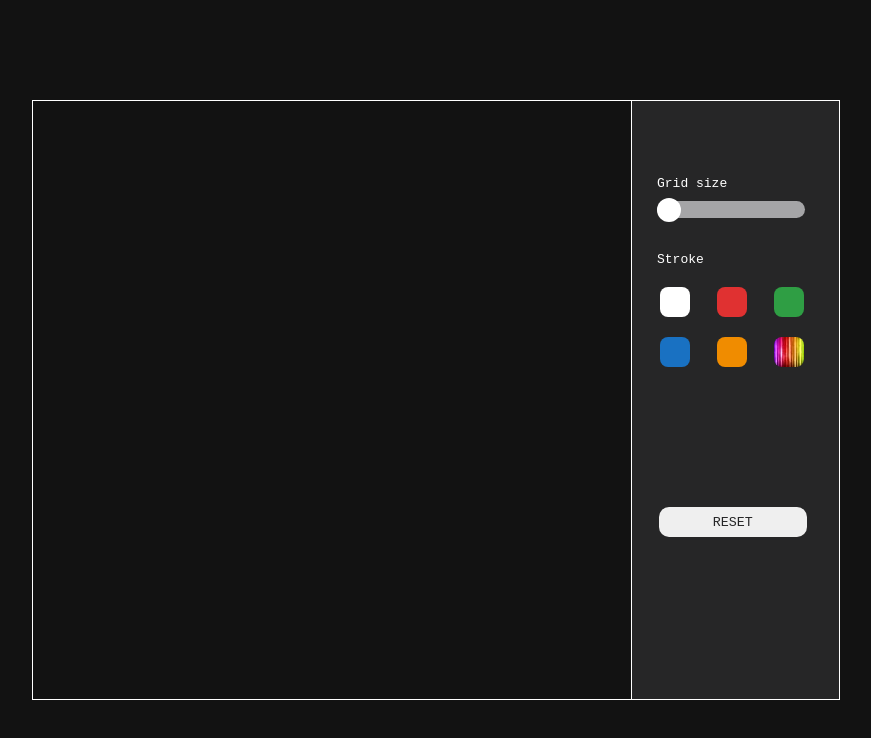
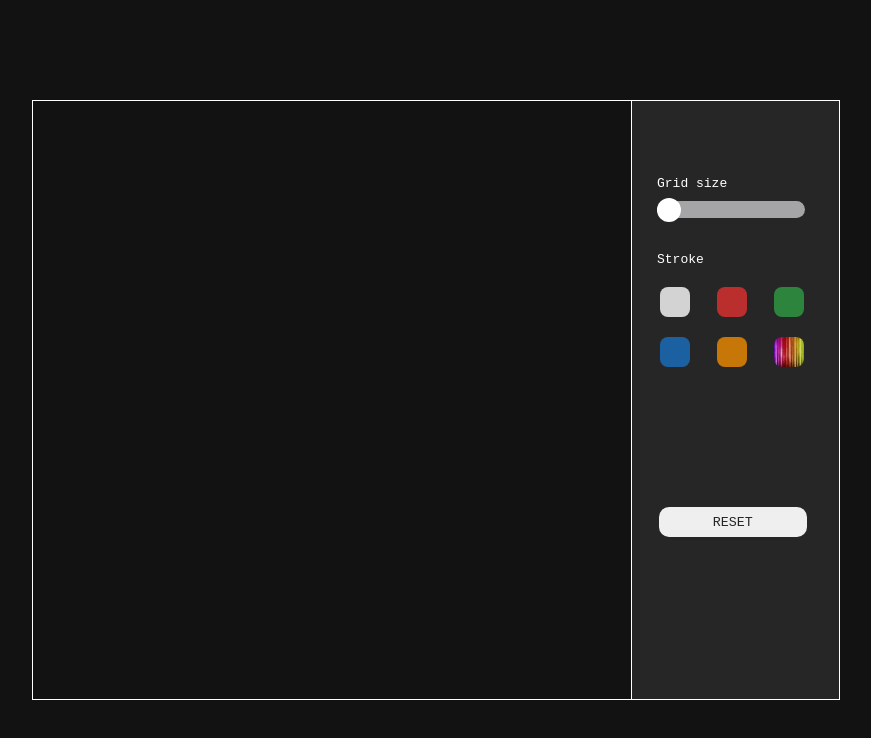
Before and after one commit to Nothingspecial99/EtchASketch, a plain HTML site: page index.html in a window 1280 px wide. Shown: the whole page, without its empty margins (204-1075 px from the left). Drawn offline with Linux system fonts and the light colour scheme.

Commit message:
Add hover effect to .color

```diff
--- a/style.css
+++ b/style.css
@@ -84,7 +84,11 @@ html, body{
     background-color: white;
     margin: 10px 10px 10px 3px;
     border-radius: 8px;
+    opacity: 0.8;
 
+}
+.color:hover{
+    opacity: 1;
 }
 
 .color-sub-container {
```
